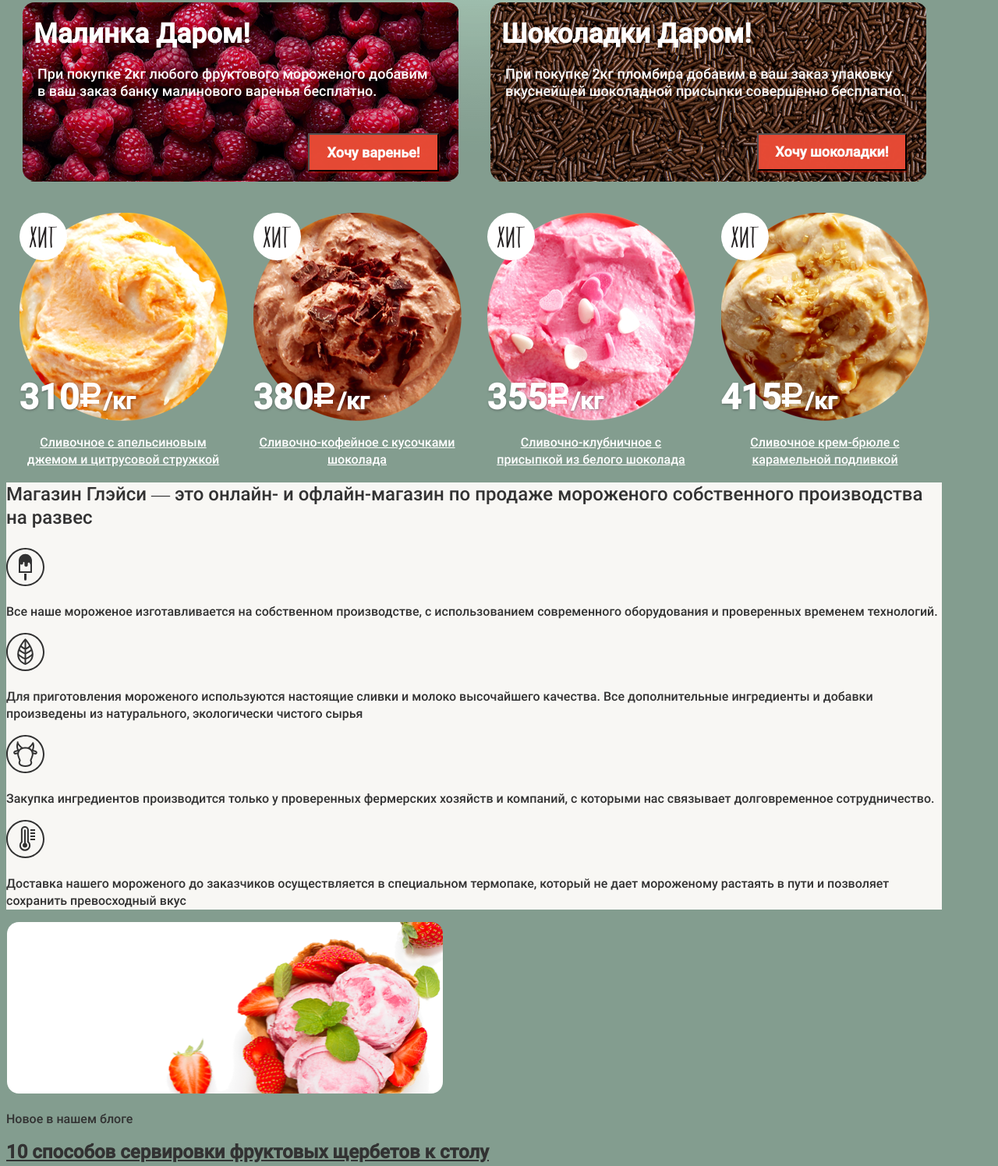
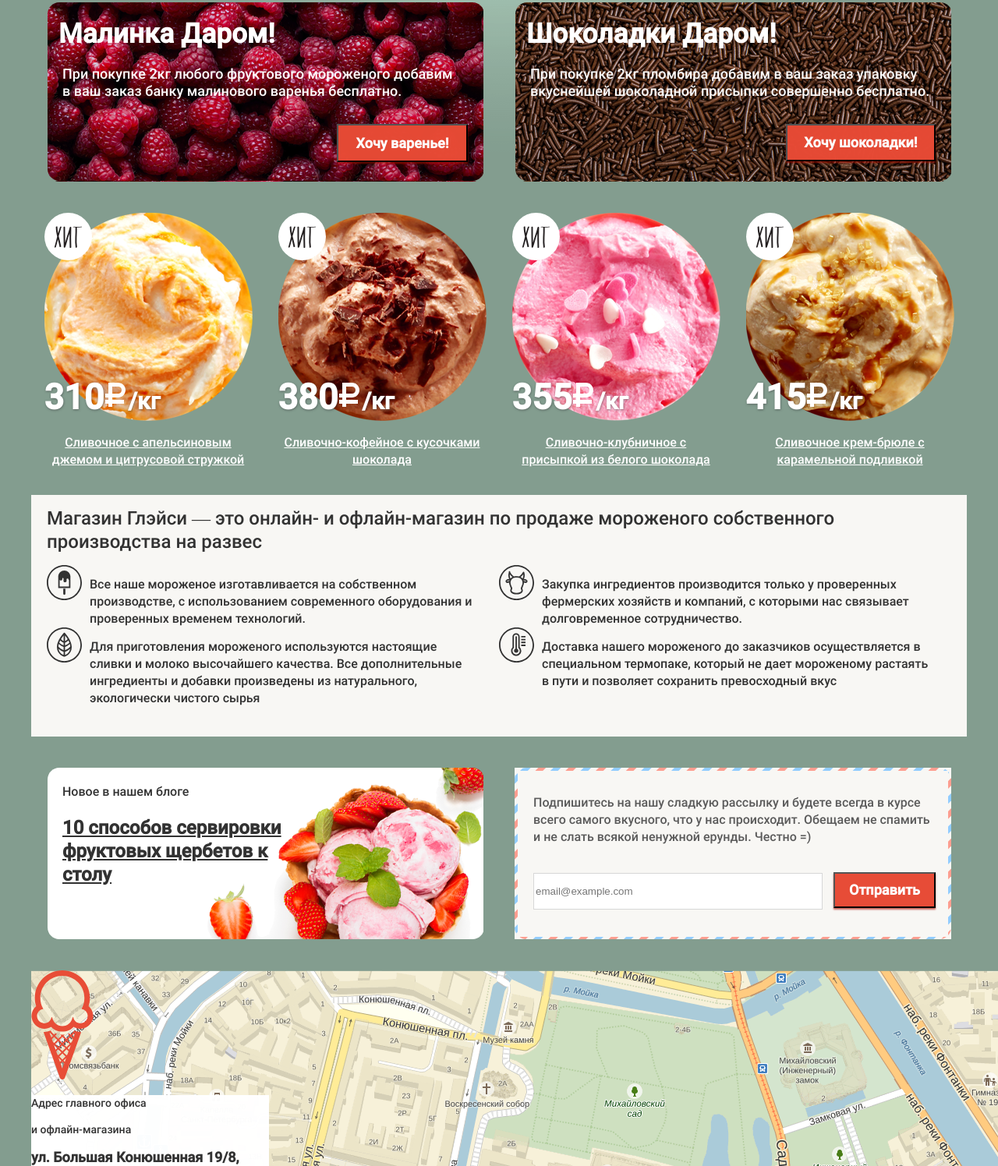
Before and after one commit to asiamarsh/gllacy, a plain HTML site: page index.html in a window 1280 px wide. Shown: the part 681-2177 px from the top of the page at 78% size. Drawn offline with Linux system fonts and the light colour scheme.

Commit message:
made layout flex

```diff
--- a/css/main.css
+++ b/css/main.css
@@ -1,4 +1,4 @@
-body{
+body {
   font-family: "Roboto";
   font-style: normal;
   font-weight: 400;
@@ -6,7 +6,11 @@ body{
   line-height: 22px;
   color: white;
   background-color: #839d8f;
+}
+
+.container {
   width: 1200px;
+  margin: 0 auto;
 }
 
 .visually-hidden {
@@ -17,8 +21,8 @@ body{
   margin: -1px;
 }
 
-.button{
-    background-color: #E74A35;
+.button {
+  background-color: #e74a35;
   color: #ffffff;
   font-size: 18px;
   line-height: 24px;
@@ -45,14 +49,16 @@ body{
 
 .nav {
   display: flex;
+  flex-grow: 1;
+  justify-content: space-between;
 }
 
-.nav-list{
+.nav-list {
   min-width: 380px;
   display: flex;
   justify-content: space-between;
   margin-top: 29px;
-    margin-right: 355px;
+  padding: 0;
 }
 
 .nav-item a {
@@ -61,6 +67,7 @@ body{
   font-weight: 700;
   font-size: 16px;
 }
+
 .nav-item {
   list-style: none;
 }
@@ -78,16 +85,19 @@ body{
   font-size: 14px;
   font-weight: 500;
 }
-.header-info{
+
+.header-info {
   text-align: right;
 }
-.info-time{
+
+.info-time {
   font-weight: 700;
   font-size: 14px;
   line-height: 16px;
   margin: 3px;
 }
-.info-tel{
+
+.info-tel {
   font-weight: 700;
   font-size: 22px;
   margin-top: 6px;
@@ -114,33 +124,36 @@ body{
 }
 
 .banner-raspberries {
-    width:560px;
-    height:230px;
+  width: 560px;
+  height: 230px;
   background-image: url(../images/raspberries.png);
 }
+
 .button-raspberries {
   width: 168px;
   height: 49px;
-    margin-right: 25px;
-    margin-bottom: 20px;
-    float: right;
+}
+
+.banner-button-containet {
+  display: flex;
+  flex-direction: column;
+  align-items: flex-end;
+  margin-right: 20px;
+  margin-top: 30px;
 }
 
 .banner-chocolate {
-    width:560px;
-    height:230px;
-    background-image:url(../images/chocolate.png)
+  width: 560px;
+  height: 230px;
+  background-image: url(../images/chocolate.png);
 }
 
 .button-chocolate {
   width: 192px;
   height: 48px;
-    margin-right: 25px;
-    margin-bottom: 20px;
-    float: right;
 }
 
-.main-banner-title{
+.main-banner-title {
   font-weight: 700;
   font-size: 60px;
   line-height: 60px;
@@ -151,9 +164,7 @@ body{
   margin-bottom: 35px;
 }
 
-
-
-.main-button{
+.main-button {
   font-size: 32px;
   line-height: 44px;
   width: 282px;
@@ -169,27 +180,27 @@ body{
   margin: 20px 15px;
 }
 
-.banner-text{
+.banner-text {
   font-size: 18px;
   width: 514px;
-    min-height: 67px;
+  min-height: 45px;
   line-height: 22px;
   margin: 20px;
 }
 
-.hit{
+.hit {
   display: flex;
   justify-content: space-around;
+  margin-bottom: 40px;
 }
 
 .hit-img {
   position: absolute;
   top: 0;
   left: 0;
-
 }
 
-.hit-ice{
+.hit-ice {
   line-height: 13px;
   font-weight: 700;
   position: relative;
@@ -203,148 +214,255 @@ body{
   position: absolute;
   top: 185px;
   left: 0;
+  margin-bottom: 20px;
 }
 
-.hit-many{
+.hit-many {
   font-size: 45px;
   text-shadow: 0.5px 0.9px 3px rgba(49, 50, 53, 0.5);
 }
-.hit-kg{
+
+.hit-kg {
   font-size: 30px;
   text-shadow: 0.5px 0.9px 3px rgba(49, 50, 53, 0.5);
 }
-.hit-text{
+
+.hit-text {
   font-weight: 500;
   line-height: 22px;
   align-items: center;
   text-align: center;
-    text-decoration:underline;
+  text-decoration: underline;
 }
-.seo{
-    background-color:#F8F7F4;;
+
+.seo {
+  background-color: #f8f7f4;
   background-image: url(../images/waffle-big.png);
   color: #323232;
+  height: 310px;
+  margin-bottom: 40px;
 }
-.seo-title{
+
+.seo-container {
+  display: flex;
+  flex-wrap: wrap;
+  padding: 0 20px;
+}
+
+.seo-title {
   font-weight: 500;
   font-size: 24px;
   line-height: 30px;
+  margin: 0;
+  padding: 15px 20px;
 }
-.news-text{
+
+.seo-item {
+  display: flex;
+  align-items: flex-start;
+  width: 50%;
+}
+
+.seo-img {
+  max-width: 45px;
+  max-height: 45px;
+  margin-right: 10px;
+}
+
+.seo-text {
+  padding-top: 14px;
+  margin: 0 24px 0 0;
+}
+
+.container-news-sabs {
+  display: flex;
+  justify-content: space-around;
+  margin-bottom: 40px;
+}
+
+.news {
+  background-image: url(../images/strawberry.png);
+  width: 560px;
+  height: 220px;
+}
+
+.news-text {
   color: #323232;
+  margin: 0;
+  margin: 20px;
+}
 
+.news-link {
+  margin-left: 20px;
+  width: 309px;
+  height: 92px;
 }
-.news a{
+
+.news a {
   color: #323232;
   font-size: 24px;
   line-height: 30px;
   font-weight: 700;
 }
-.subs{
-    background-color: #F8F7F4;;
+
+.subs {
+  background-color: #f8f7f4;
   background-image: url(../images/bg-post.svg);
   width: 560px;
   height: 220px;
 }
-.subs-form{
-    background-color: #F8F7F4;
+
+.subs-form {
+  background-color: #f8f7f4;
   width: 552px;
   height: 213px;
+  display: block;
+  margin:  4px auto;
+
 }
-.subs-text{
-    color: #5A5A5A;
+
+.button-subs {
+  width: 131px;
+  height: 46px;
+  margin-left: 10px;
 }
-.subs-form input{
+
+.subs-text {
+  color: #5a5a5a;
+  margin: 0;
+  padding: 30px 12px 34px 20px;
+}
+
+.subs-form input {
   width: 371px;
   height: 47px;
-    background: #FFFFFF;
+  margin-left: 20px;
+  background: #ffffff;
   border: 1px solid rgba(178, 178, 178, 0.52);
   box-sizing: border-box;
 }
-.maps{
+
+.maps {
   background-image: url(../images/layer.png);
   width: 1250px;
   height: 640px;
 }
-.maps-block{
+
+.maps-block {
   width: 305px;
   height: 308px;
   background: rgba(255, 255, 255, 0.98);
 }
+
 .maps-adrress,
-.maps-tel{
+.maps-tel {
   color: #323232;
   font-size: 14px;
   line-height: 20px;
 }
-.maps-span{
+
+.maps-span {
   font-weight: 700;
   font-size: 18px;
   line-height: 24px;
 }
+
+.footer{
+  height: 104px;
+  display: flex;
+  justify-content: space-between;
+}
+
 .social-list,
-.footer-list{
+.footer-list {
   list-style: none;
+  display: flex;
+  margin-top: 30px;
 }
-.social-item a{
+
+.footer-list {
+  width: 355px;
+ height: 40px;
+ padding: 0;
+ flex-wrap: wrap;
+}
+
+
+.social-item a {
   color: white;
   text-decoration: none;
 }
+
 .item-tvitter {
   background-image: url(../images/twitter.svg);
   background-repeat: no-repeat;
   width: 40px;
   height: 40px;
 }
+
 .item-insta {
   background-image: url(../images/instagram.svg);
   background-repeat: no-repeat;
   width: 40px;
   height: 40px;
 }
+
 .item-face {
   background-image: url(../images/fb.svg);
   background-repeat: no-repeat;
   width: 40px;
   height: 40px;
 }
+
 .item-vk {
   background-image: url(../images/vk.svg);
   background-repeat: no-repeat;
   width: 40px;
   height: 40px;
 }
+
 .footer-item {
+  padding: 0 10px;
   text-decoration: none;
 }
-.footer-item a{
+
+.footer-item a {
   color: white;
   font-size: 13px;
   line-height: 16px;
 }
-.item-supplier{
+
+.item-supplier {
   font-weight: 700;
   font-size: 13px;
   line-height: 16px;
 }
-.done p{
+
+.done {
+  margin-top: 15px;
+}
+
+.done p {
   font-size: 12px;
   line-height: 16px;
-    color: #FEFEFE;
+  color: #fefefe;
+  margin: 0;
 }
 /* catalog styles */
 
-.ban-title{
+.ban-title {
   font-size: 35px;
   line-height: 41px;
   font-weight: 700;
 }
-.pointer{
+
+.pointer {
   font-size: 14px;
   line-height: 16px;
 }
-.sorting-form{
+
+.sorting-form {
   font-weight: 500;
   font-size: 14px;
-    line-height: 16px
+  line-height: 16px;
 }
--- a/index.html
+++ b/index.html
@@ -7,6 +7,7 @@
     <title>Gllacy</title>
 </head>
 <body>
+  <div class="container">
     <header class="header">
       <h1 class="header-title visually-hidden">Gllacy</h1>
       <a class="header-logo" href="#"><img src="./images/logo.svg" alt="логотип глейси" ></a>
@@ -37,16 +38,19 @@
       </section>
       <section class="banners">
           <div class="banner banner-raspberries">
-              <!-- <img  class="banner-img" src="./images/raspberries.png" width="560" height="230" alt="фон малины"> -->
               <h3 class="banner-title">Малинка Даром!</h3>
               <p class="banner-text">При покупке 2кг любого фруктового мороженого добавим в ваш заказ банку малинового варенья бесплатно.</p>
+              <div class="banner-button-containet">
                 <button class="button button-raspberries" type="button">Хочу варенье!</button>
+              </div>
           </div>
           <div class="banner banner-chocolate">
             <!-- <img class="banner-img" src="./images/chocolate.png" width="560" height="230" alt="фон шоколада"> -->
             <h3 class="banner-title">Шоколадки Даром!</h3>
             <p class="banner-text">При покупке 2кг пломбира добавим в ваш заказ упаковку вкуснейшей шоколадной присыпки совершенно бесплатно.</p>
+            <div class="banner-button-containet">
               <button class="button button-chocolate" type="button">Хочу шоколадки!</button>
+            </div>
           </div>
       </section>
       <section class="hit">
@@ -93,28 +97,32 @@
       </section>
       <section class="seo">
           <h3 class="seo-title">Магазин Глэйси — это онлайн- и офлайн-магазин по продаже мороженого собственного производства на развес</h3>
-          <div>
-              <img src="./images/ice-cream.svg" alt="мороженка">
+          <div class="seo-container">
+            <div class="seo-item">
+              <img class="seo-img" src="./images/ice-cream.svg" alt="мороженка">
               <p class="seo-text">Все наше мороженое изготавливается на собственном производстве, с использованием современного оборудования и проверенных временем технологий.</p>
             </div>
-          <div>
-              <img src="./images/eco.svg" alt="лист">
+            <div class="seo-item">
+              <img class="seo-img" src="./images/cow.svg" alt="корова">
+              <p class="seo-text">Закупка ингредиентов  производится только у проверенных фермерских хозяйств и компаний, с которыми нас связывает долговременное сотрудничество.</p>
+            </div>
+            <div class="seo-item">
+              <img class="seo-img" src="./images/eco.svg" alt="лист">
               <p class="seo-text">Для приготовления мороженого используются настоящие сливки и молоко высочайшего качества. Все дополнительные ингредиенты и добавки произведены из натурального, экологически чистого сырья</p>
             </div>
-          <div>
-              <img src="./images/cow.svg" alt="корова">
-              <p class="seo-text">Закупка ингредиентов  производится только у проверенных фермерских хозяйств и компаний, с которыми нас связывает долговременное сотрудничество.</p>
-          </div>
-          <div>
-              <img src="./images/thermometer.svg" alt="градусник">
+            <div class="seo-item">
+              <img class="seo-img" src="./images/thermometer.svg" alt="градусник">
               <p class="seo-text">Доставка нашего мороженого до заказчиков осуществляется в специальном термопаке, который не дает мороженому растаять в пути и позволяет сохранить превосходный вкус</p>
             </div>
+          </div>
       </section>
+      <section class="container-news-sabs">
         <article class="news">
           <h4 class="news-title visually-hidden">Новое в нашем блоге</h4>
-          <img src="./images/strawberry.png" width="560" height="220" alt="клубничка">
            <p class="news-text">Новое в нашем блоге</p>
+           <div class="news-link">
              <a href="#">10 способов сервировки фруктовых щербетов к столу</a>
+           </div>
       </article>
       <section class="subs">
           <h4 class="subs-title visually-hidden">Рассылка</h4>
@@ -123,8 +131,9 @@
             <label>
                 <input type="text" placeholder="email@example.com">
             </label>
-            <button class="button" type="submit">Отправить</button>
+            <button class="button button-subs" type="submit">Отправить</button>
           </form>
+      </section>
       </section>
       <section class="maps">
           <h4 class="visually-hidden">карта</h4>
@@ -167,5 +176,6 @@
           <p>Сделано в HTML Academy c 2019</p>
         </div>
     </footer>
+  </div>
 </body>
 </html>
```
Lines whose indentation alone changed are shown as unchanged.
